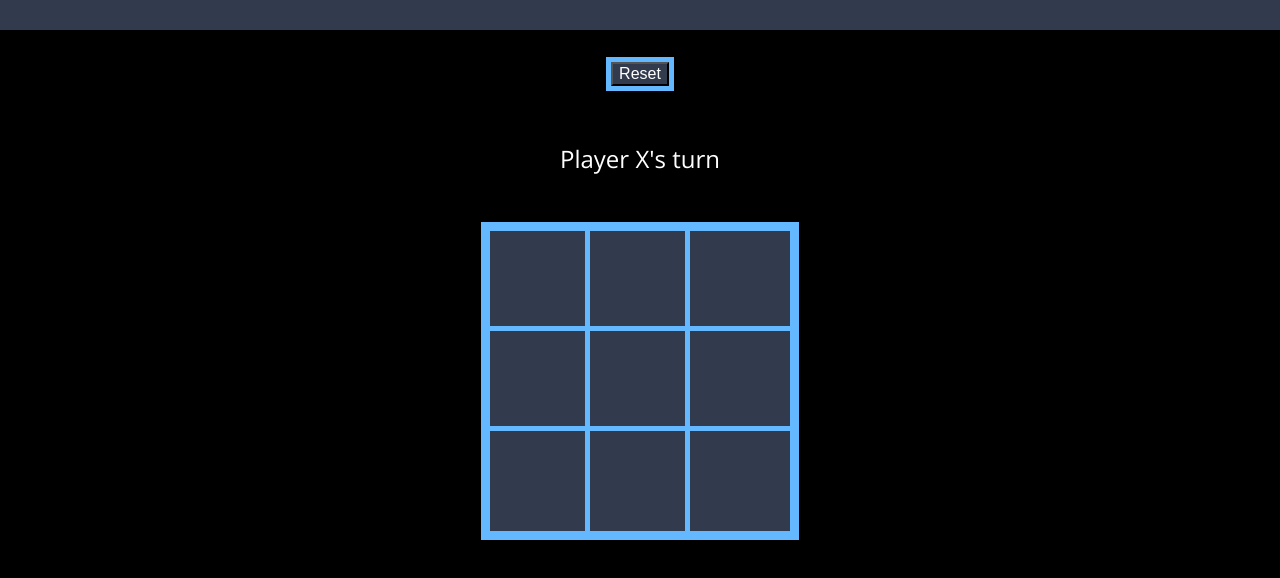
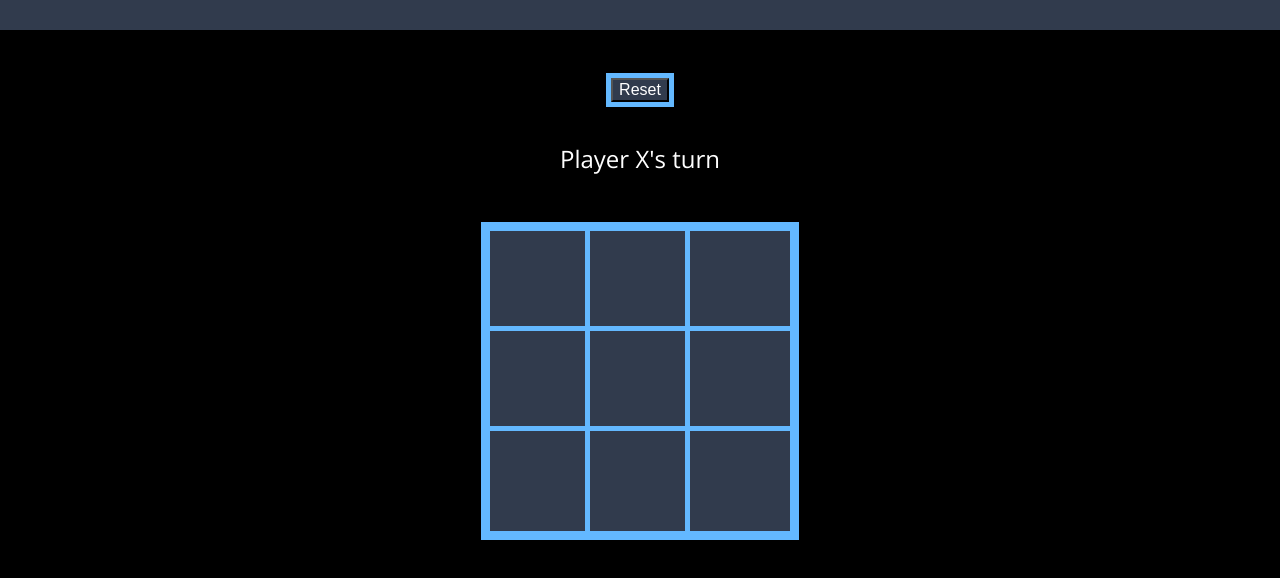
Before and after one commit to cosmicavocado/Tic-Tac-Toe, a plain HTML site: page index.html in a window 1280 px wide. Shown: the part 90-668 px from the top of the page. Drawn offline with nearby package versions, Linux system fonts and the light colour scheme.

Commit message:
condensed some repeated styles and edited button styling

```diff
--- a/index.html
+++ b/index.html
@@ -9,14 +9,13 @@
 </head>
 <body>
     <header><h1>Tic-Tac-Toe</h1></header>
-    <section>
-        <div id='reset'>
+    <section id='reset'>
         <button>Reset</button>
-        </div>
-        <div id='gameText'>
+    </section>
+    <section id='gameText'>
         <p id='currentText'>Player X's turn</p>
-        </div>
-        <div id='grid'>
+    </section>
+    <section id='grid'>
         <div class="box" id='box1'></div>
         <div class="box" id='box2'></div>
         <div class="box" id='box3'></div>
@@ -26,7 +25,6 @@
         <div class="box" id='box7'></div>
         <div class="box" id='box8'></div>
         <div class="box" id='box9'></div>
-        </div>
     </section>
     <script src='script.js'></script>
 </body>
--- a/style.css
+++ b/style.css
@@ -21,9 +21,11 @@ h1 {
     height: max-content;
     outline: 0.616rem solid #63b8ff;
 }
-.box {
+.box, #reset, #gameText {
     display: flex;
     justify-content: center;
+}
+.box {
     align-items: center;
     background-color: #313b4d;
     width: 6.25rem;
@@ -32,28 +34,17 @@ h1 {
     outline: 0.313rem solid #63b8ff;
     font-size: 2.5rem;
 }
-#reset, #gameText {
-    display: flex;
-    justify-content: center;
-}
 button {
     background-color: #313b4d;
     color: #ffffff;
     font-size: 1rem;
-    margin: 2rem auto;
+    margin: 3rem auto 1rem auto;
     outline: 0.313rem solid #63b8ff;
 }
 button:hover {
-    background-color: #63b8ff;
-    outline: 0.313rem solid #e4e5f1;
+    background-color:#777a92;
+    outline: 0.313rem solid #99ccff;
 }
 #currentText {
     font-size: 1.5rem;
 }
-/*
-https://www.color-hex.com/color-palette/97670
-
-Alt scheme?
-https://www.color-hex.com/color-palette/106746
-
-*/
```
Lines whose indentation alone changed are shown as unchanged.
